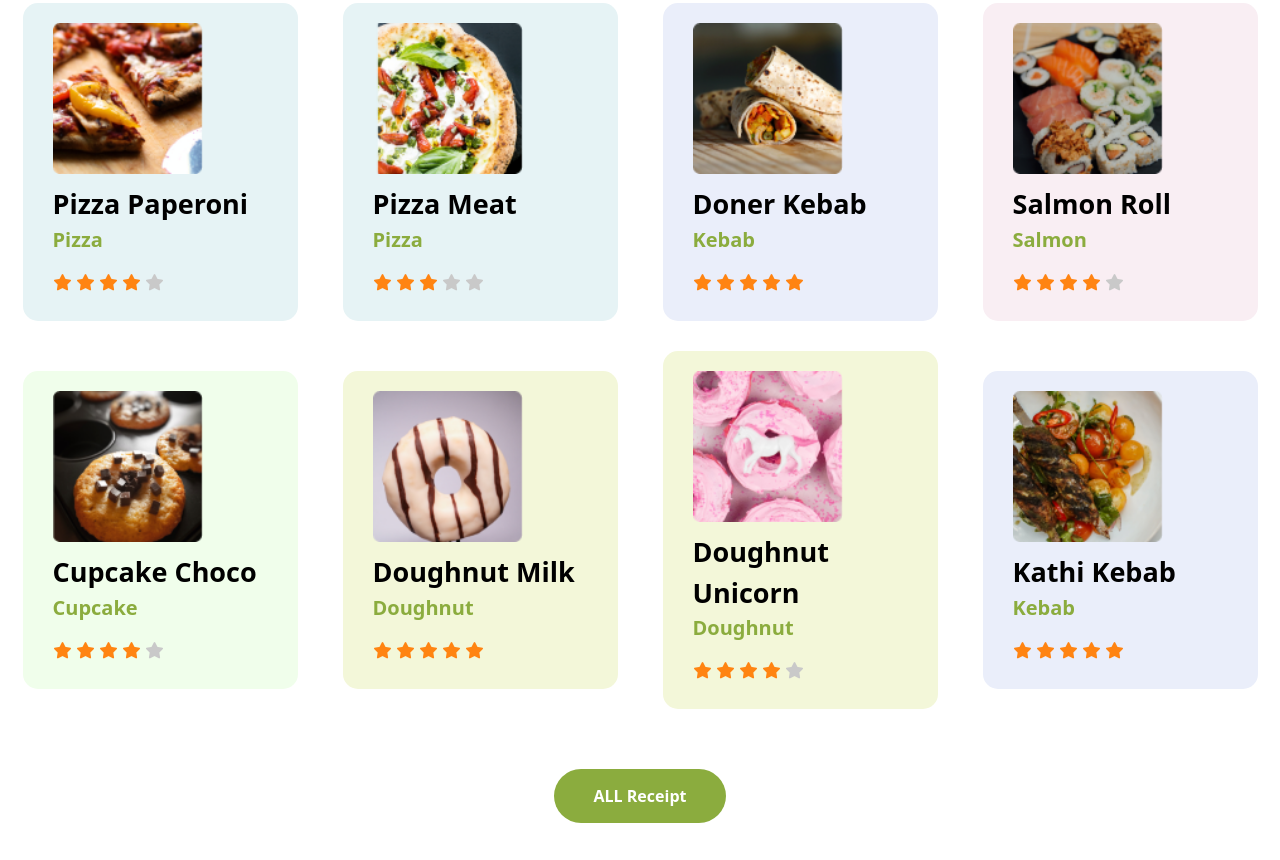
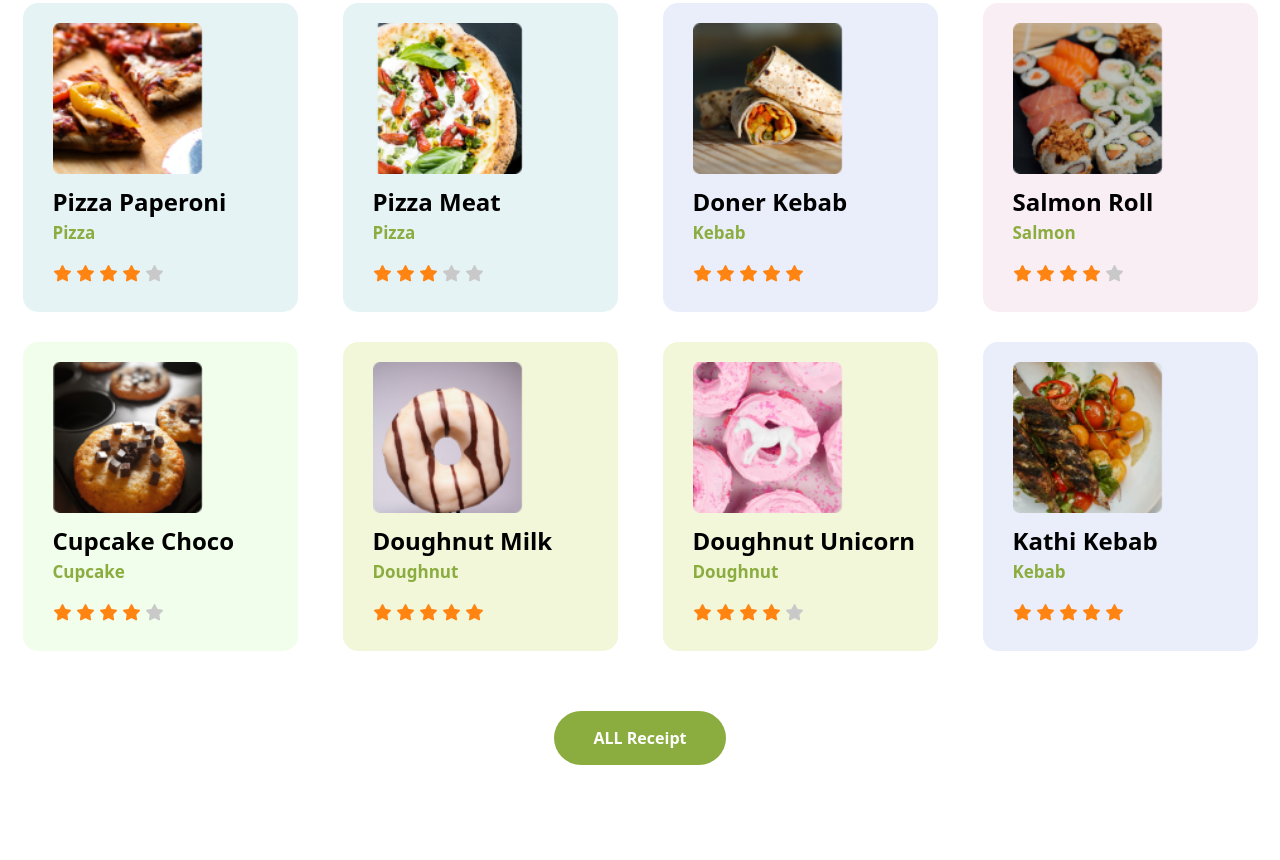
Before and after one commit to usmonnh-hub/elemes.id, a website: page index.html in a window 1280 px wide. Shown: the part 1480-2340 px from the top of the page. Drawn offline with Linux system fonts and the light colour scheme.

Commit message:
change size text

```diff
--- a/index.html
+++ b/index.html
@@ -132,8 +132,8 @@
         <div class=" mt-[40px] flex flex-col gap-[30px] lg:flex lg:flex-row lg:flex-wrap">
           <div class="bg-[#E6F3F5] w-[90%] lg:w-[22%] m-auto rounded-[15px] p-[10px] pb-[30px]">
             <img src="src/images/t1.png" alt="" class="w-[150px] mt-[10px] ml-[20px]">
-            <h1 class="text-[27px] font-[600] mt-[10px] ml-[20px]">Pizza Paperoni</h1>
-            <p class="text-[#8BAC3E] ml-[20px] font-[550] text-[20px]">Pizza</p>
+            <h1 class="text-[24px] font-[600] mt-[10px] ml-[20px]">Pizza Paperoni</h1>
+            <p class="text-[#8BAC3E] ml-[20px] font-[550] text-[17px]">Pizza</p>
             <div class="flex gap-[3px] mt-[5px] text-[#FF8412] ml-[20px] mt-[20px]">
                   <i class="fa-solid fa-star"></i>
                   <i class="fa-solid fa-star"></i>
@@ -144,8 +144,8 @@
           </div>
           <div class="bg-[#E6F3F5] w-[90%] lg:w-[22%] m-auto rounded-[15px] p-[10px] pb-[30px]">
             <img src="src/images/t2.png" alt="" class="w-[150px] mt-[10px] ml-[20px]">
-            <h1 class="text-[27px] font-[600] mt-[10px] ml-[20px]">Pizza Meat</h1>
-            <p class="text-[#8BAC3E] ml-[20px] font-[550] text-[20px]">Pizza</p>
+            <h1 class="text-[24px] font-[600] mt-[10px] ml-[20px]">Pizza Meat</h1>
+            <p class="text-[#8BAC3E] ml-[20px] font-[550] text-[17px]">Pizza</p>
             <div class="flex gap-[3px] mt-[5px] text-[#FF8412] ml-[20px] mt-[20px]">
                   <i class="fa-solid fa-star"></i>
                   <i class="fa-solid fa-star"></i>
@@ -156,8 +156,8 @@
           </div>
           <div class="bg-[#EAEEFA] w-[90%] lg:w-[22%] m-auto rounded-[15px] p-[10px] pb-[30px]">
             <img src="src/images/t3.png" alt="" class="w-[150px] mt-[10px] ml-[20px]">
-            <h1 class="text-[27px] font-[600] mt-[10px] ml-[20px]">Doner Kebab</h1>
-            <p class="text-[#8BAC3E] ml-[20px] font-[550] text-[20px]">Kebab</p>
+            <h1 class="text-[24px] font-[600] mt-[10px] ml-[20px]">Doner Kebab</h1>
+            <p class="text-[#8BAC3E] ml-[20px] font-[550] text-[17px]">Kebab</p>
             <div class="flex gap-[3px] mt-[5px] text-[#FF8412] ml-[20px] mt-[20px]">
                   <i class="fa-solid fa-star"></i>
                   <i class="fa-solid fa-star"></i>
@@ -168,8 +168,8 @@
           </div>
           <div class="bg-[#F9EEF3] w-[90%] lg:w-[22%] m-auto rounded-[15px] p-[10px] pb-[30px]">
             <img src="src/images/t4.png" alt="" class="w-[150px] mt-[10px] ml-[20px]">
-            <h1 class="text-[27px] font-[600] mt-[10px] ml-[20px]">Salmon Roll</h1>
-            <p class="text-[#8BAC3E] ml-[20px] font-[550] text-[20px]">Salmon</p>
+            <h1 class="text-[24px] font-[600] mt-[10px] ml-[20px]">Salmon Roll</h1>
+            <p class="text-[#8BAC3E] ml-[20px] font-[550] text-[17px]">Salmon</p>
             <div class="flex gap-[3px] mt-[5px] text-[#FF8412] ml-[20px] mt-[20px]">
                   <i class="fa-solid fa-star"></i>
                   <i class="fa-solid fa-star"></i>
@@ -180,8 +180,8 @@
           </div>
           <div class="bg-[#F0FEEB] w-[90%] lg:w-[22%] m-auto rounded-[15px] p-[10px] pb-[30px] hidden lg:block">
             <img src="src/images/t5.png" alt="" class="w-[150px] mt-[10px] ml-[20px]">
-            <h1 class="text-[27px] font-[600] mt-[10px] ml-[20px]">Cupcake Choco</h1>
-            <p class="text-[#8BAC3E] ml-[20px] font-[550] text-[20px]">Cupcake</p>
+            <h1 class="text-[24px] font-[600] mt-[10px] ml-[20px]">Cupcake Choco</h1>
+            <p class="text-[#8BAC3E] ml-[20px] font-[550] text-[17px]">Cupcake</p>
             <div class="flex gap-[3px] mt-[5px] text-[#FF8412] ml-[20px] mt-[20px]">
                   <i class="fa-solid fa-star"></i>
                   <i class="fa-solid fa-star"></i>
@@ -192,8 +192,8 @@
           </div>
           <div class="bg-[#F3F7D9] w-[90%] lg:w-[22%] m-auto rounded-[15px] p-[10px] pb-[30px] hidden lg:block">
             <img src="src/images/t6.png" alt="" class="w-[150px] mt-[10px] ml-[20px]">
-            <h1 class="text-[27px] font-[600] mt-[10px] ml-[20px]">Doughnut Milk</h1>
-            <p class="text-[#8BAC3E] ml-[20px] font-[550] text-[20px]">Doughnut</p>
+            <h1 class="text-[24px] font-[600] mt-[10px] ml-[20px]">Doughnut Milk</h1>
+            <p class="text-[#8BAC3E] ml-[20px] font-[550] text-[17px]">Doughnut</p>
             <div class="flex gap-[3px] mt-[5px] text-[#FF8412] ml-[20px] mt-[20px]">
                   <i class="fa-solid fa-star"></i>
                   <i class="fa-solid fa-star"></i>
@@ -204,8 +204,8 @@
           </div>
           <div class="bg-[#F3F7D9] w-[90%] lg:w-[22%] m-auto rounded-[15px] p-[10px] pb-[30px] hidden lg:block">
             <img src="src/images/t7.png" alt="" class="w-[150px] mt-[10px] ml-[20px]">
-            <h1 class="text-[27px] font-[600] mt-[10px] ml-[20px]">Doughnut Unicorn</h1>
-            <p class="text-[#8BAC3E] ml-[20px] font-[550] text-[20px]">Doughnut</p>
+            <h1 class="text-[24px] font-[600] mt-[10px] ml-[20px]">Doughnut Unicorn</h1>
+            <p class="text-[#8BAC3E] ml-[20px] font-[550] text-[17px]">Doughnut</p>
             <div class="flex gap-[3px] mt-[5px] text-[#FF8412] ml-[20px] mt-[20px]">
                   <i class="fa-solid fa-star"></i>
                   <i class="fa-solid fa-star"></i>
@@ -216,8 +216,8 @@
           </div>
           <div class="bg-[#EAEEFA] w-[90%] lg:w-[22%] m-auto rounded-[15px] p-[10px] pb-[30px] hidden lg:block">
             <img src="src/images/t8.png" alt="" class="w-[150px] mt-[10px] ml-[20px]">
-            <h1 class="text-[27px] font-[600] mt-[10px] ml-[20px]">Kathi Kebab</h1>
-            <p class="text-[#8BAC3E] ml-[20px] font-[550] text-[20px]">Kebab</p>
+            <h1 class="text-[24px] font-[600] mt-[10px] ml-[20px]">Kathi Kebab</h1>
+            <p class="text-[#8BAC3E] ml-[20px] font-[550] text-[17px]">Kebab</p>
             <div class="flex gap-[3px] mt-[5px] text-[#FF8412] ml-[20px] mt-[20px]">
                   <i class="fa-solid fa-star"></i>
                   <i class="fa-solid fa-star"></i>
```
Also changed, not shown: src/output.css.
